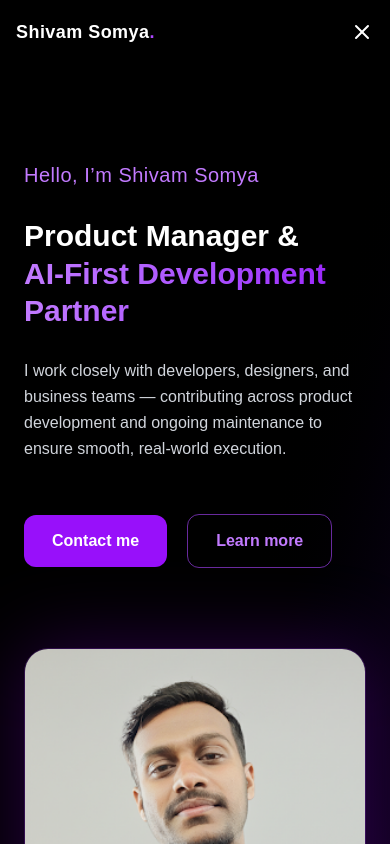
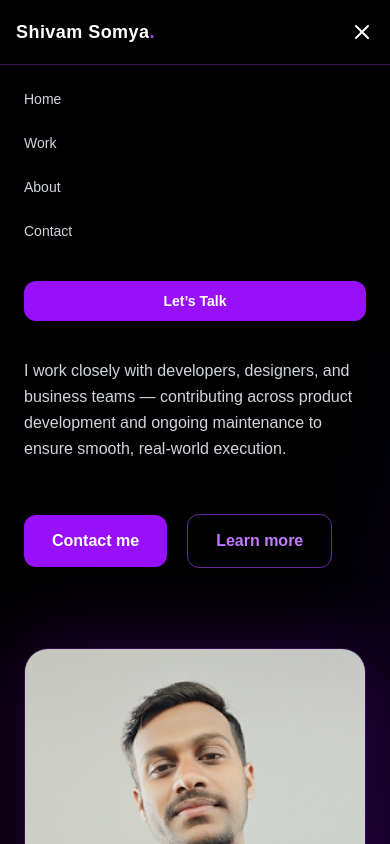
Before and after one commit to Shivam11150/portfolio-website, a Next.js app: page / in a window 390 px wide. Both pictures are taken after a click on the button 362 px from the left and 32 px from the top of the page. Shown: the top 844 px of the page. Built offline with nearby package versions, Linux system fonts and the light colour scheme.

Commit message:
mobile hamburger fixed

```diff
--- a/components/Navbar.tsx
+++ b/components/Navbar.tsx
@@ -1,15 +1,20 @@
+
+
 
 "use client";
+
 
 import Link from "next/link";
 import { usePathname } from "next/navigation";
 import { useState, useEffect } from "react";
 import { Menu, X } from "lucide-react";
 
+
 export default function Navbar() {
   const pathname = usePathname();
   const [isOpen, setIsOpen] = useState(false);
   const [isScrolled, setIsScrolled] = useState(false);
+
 
   const navItems = [
     { name: "Home", href: "/" },
@@ -18,15 +23,18 @@ export default function Navbar() {
     { name: "Contact", href: "/contact" },
   ];
 
+
   // Scroll detection
   useEffect(() => {
     const handleScroll = () => {
       setIsScrolled(window.scrollY > 10);
     };
 
+
     window.addEventListener("scroll", handleScroll);
     return () => window.removeEventListener("scroll", handleScroll);
   }, []);
+
 
   return (
     <header
@@ -39,6 +47,7 @@ export default function Navbar() {
     >
       <div className="max-w-7xl mx-auto px-4 md:px-6 h-16 flex items-center justify-between">
 
+
         {/* Logo */}
         <Link
           href="/"
@@ -47,6 +56,7 @@ export default function Navbar() {
           Shivam Somya<span className="text-purple-500">.</span>
         </Link>
 
+
         {/* Desktop Nav */}
         <nav className="hidden md:flex items-center gap-8">
           {navItems.map((item) => {
@@ -54,6 +64,7 @@ export default function Navbar() {
               item.href === "/"
                 ? pathname === "/"
                 : pathname.startsWith(item.href);
+
 
             return (
               <Link
@@ -71,6 +82,7 @@ export default function Navbar() {
           })}
         </nav>
 
+
         {/* CTA */}
         <Link
           href="/contact"
@@ -82,14 +94,45 @@ export default function Navbar() {
           Let’s Talk
         </Link>
 
+
         {/* Mobile Hamburger */}
         <button
           onClick={() => setIsOpen(!isOpen)}
-          className="md:hidden text-white"
-        >
+          className="md:hidden text-white transition-transform duration-300"
+         >
+            <div className={`transition-transform duration-300 ${isOpen ? "rotate-90" : ""}`}> </div>
           {isOpen ? <X size={24} /> : <Menu size={24} />}
+
         </button>
       </div>
+      {/* Mobile Menu */}
+{isOpen && (
+  <div className="md:hidden absolute top-16 left-0 w-full bg-black border-t border-purple-500/30 z-40">
+    <nav className="flex flex-col p-6 gap-6">
+      {navItems.map((item) => (
+        <Link
+          key={item.name}
+          href={item.href}
+          onClick={() => setIsOpen(false)}
+          className="text-gray-300 hover:text-white text-sm font-medium transition-colors"
+        >
+          {item.name}
+        </Link>
+      ))}
+
+
+      <Link
+        href="/contact"
+        onClick={() => setIsOpen(false)}
+        className="mt-4 inline-flex items-center justify-center px-5 py-2.5 rounded-xl
+                   bg-purple-600 text-white text-sm font-semibold
+                   hover:bg-purple-800 transition-colors duration-300"
+      >
+        Let’s Talk
+      </Link>
+    </nav>
+  </div>
+)}
     </header>
   );
 }
```
